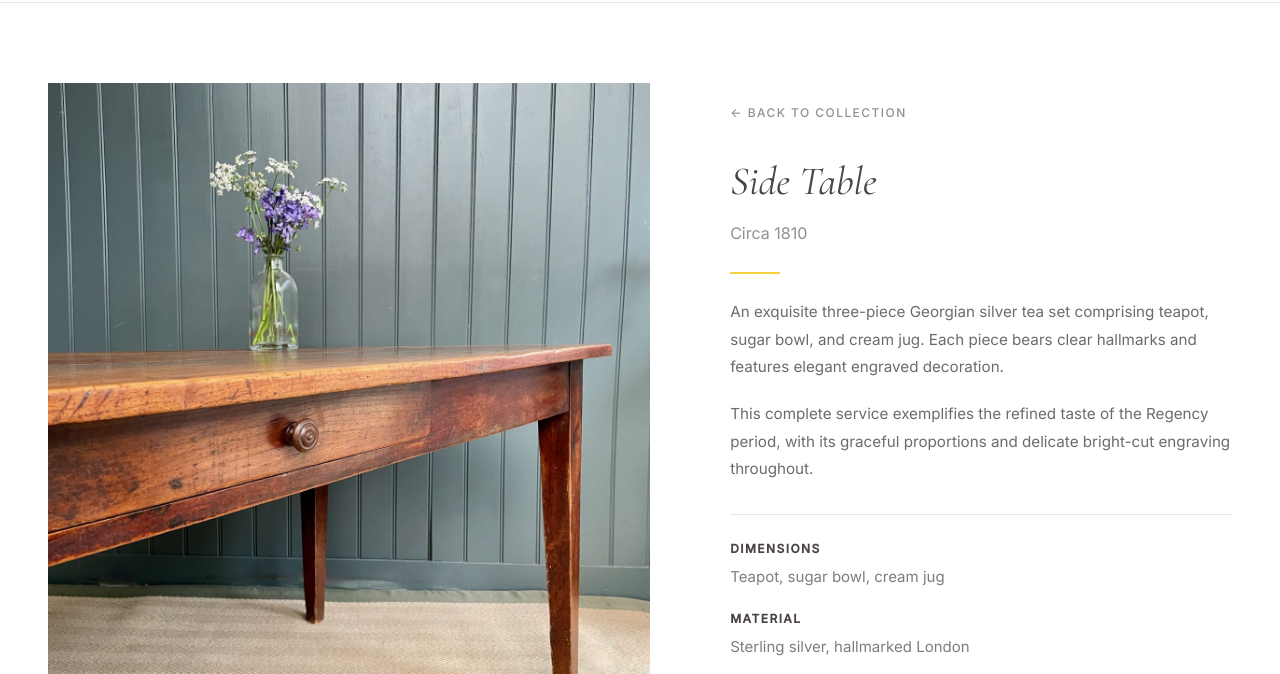
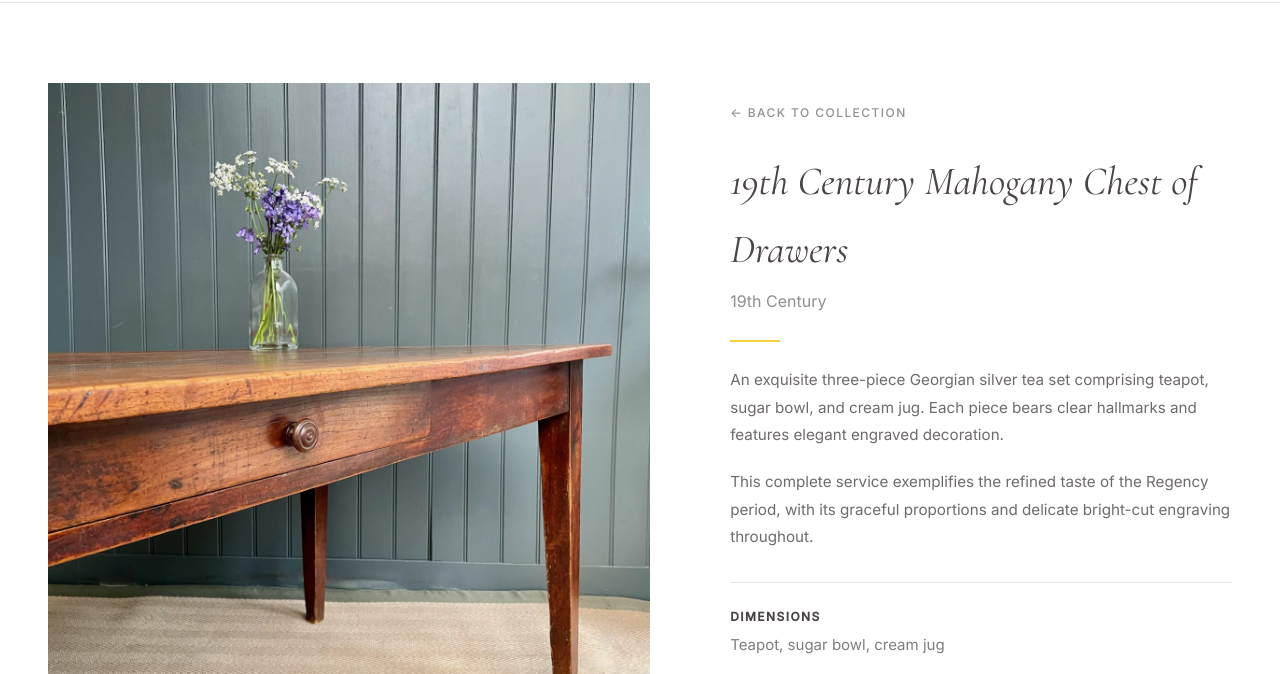
Before and after one commit to Act2Antiques/act-ii-antiques-, an Eleventy site: page _products/georgian-tea-set.md in a window 1280 px wide. Shown: the part 131-805 px from the top of the page. Built offline with nearby package versions, Linux system fonts and the light colour scheme; Eleventy itself is replaced by a stand-in of ours; files that its build step writes are made by us from their sources.

Commit message:
Update Products “georgian-tea-set”

```diff
--- a/_products/georgian-tea-set.md
+++ b/_products/georgian-tea-set.md
@@ -1,14 +1,14 @@
 ---
-title: Side Table
+title: 19th Century Mahogany Chest of Drawers
 order: 4
-era: Circa 1810
+era: 19th Century
 image: /images/Holding image 3.jpeg
 description: An exquisite three-piece Georgian silver tea set comprising teapot, sugar bowl, and cream jug. Each piece bears clear hallmarks and features elegant engraved decoration.
 details: This complete service exemplifies the refined taste of the Regency period, with its graceful proportions and delicate bright-cut engraving throughout.
 dimensions: Teapot, sugar bowl, cream jug
 material: Sterling silver, hallmarked London
 condition: Excellent, fully hallmarked
-price: £400
+price: £550
 layout: product.njk
 permalink: /products/georgian-tea-set.html
 ---
```
